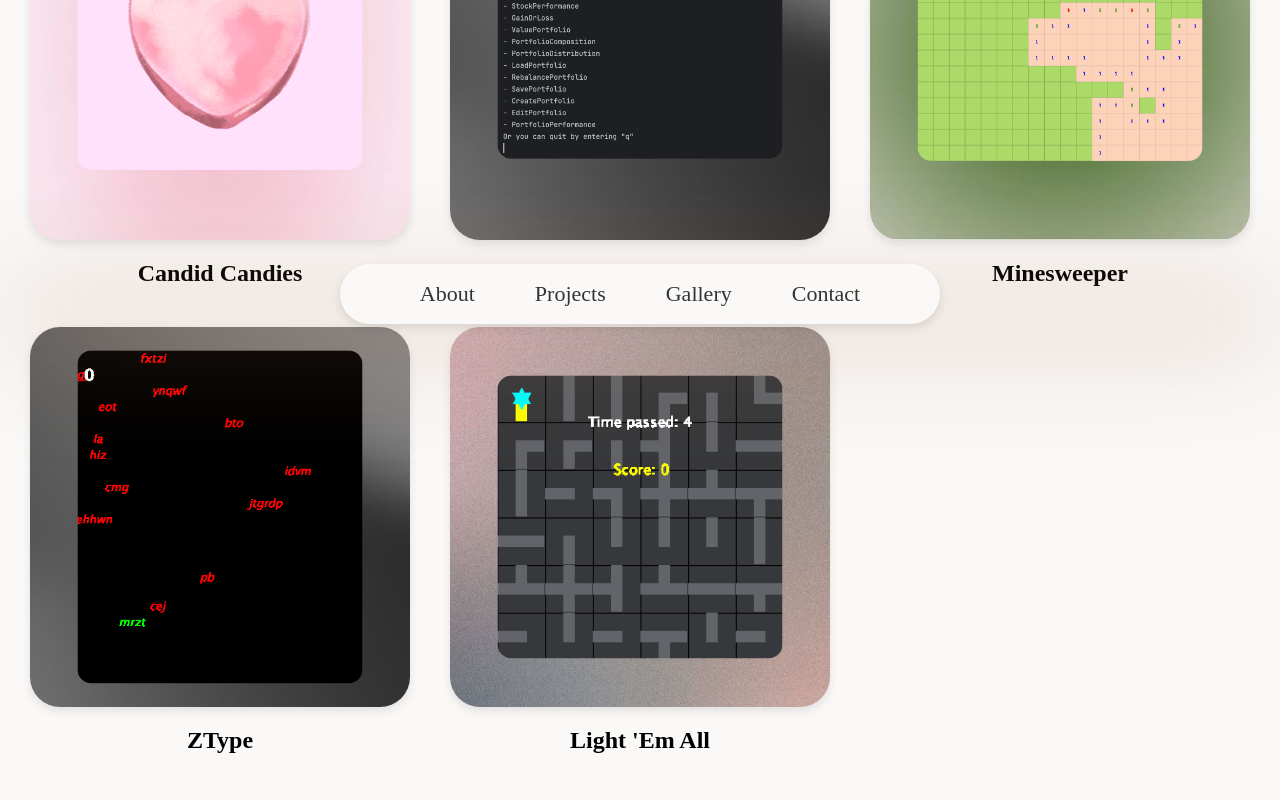
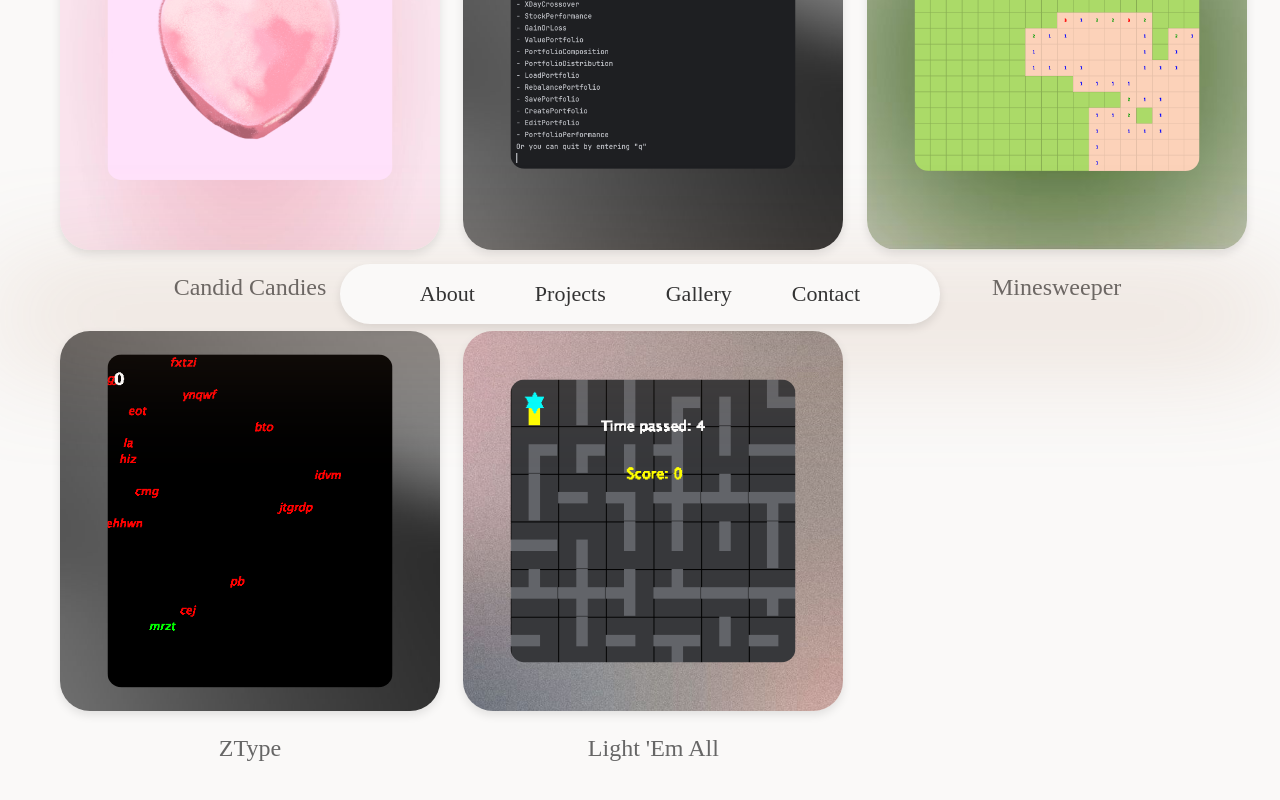
Before and after one commit to priya-singh-14/portfolio, a React (Create React App) app in the folder my-website/: page /projects in a window 1280 px wide. Shown: the part 476-1276 px from the top of the page. Built offline with nearby package versions, Linux system fonts and the light colour scheme.

Commit message:
minor css changes to projects

```diff
--- a/my-website/src/projects.css
+++ b/my-website/src/projects.css
@@ -9,15 +9,8 @@
     margin-left: 80px;
   }
 
-  .all-projects h1 {
-    color: #666;
-    font-style: normal;
-    font-size: 3.5rem;
-    margin-bottom: 10px;
-  }
-
   .all-projects .large p {
-    color: #666;
+    color: #454545;
     font-style: normal;
     font-size: 3.5rem;
     margin-bottom: 10px;
@@ -32,10 +25,11 @@
 
 .projects-grid {
   display: grid;
+  margin-left: 30px;
   grid-template-columns: repeat(3, 1fr);
   gap: 20px;
-  justify-items: center;
-  padding: 20px;
+  justify-items: left;
+  padding: 30px;
 }
 
 .project-item {
@@ -46,6 +40,7 @@
   position: relative;
   width: 380px;
   height: 380px;
+  perspective: 100px;
 }
 
 .image-container:hover {
@@ -53,6 +48,7 @@
   transition: box-shadow 0.3s ease, transform 0.3s ease;
   border-radius: 30px;
   box-shadow: 4px 10px 40px rgba(97, 154, 255, 0.3);
+  cursor: pointer;
 }
 
 .static-img {
@@ -61,6 +57,7 @@
   border-radius: 30px;
   object-fit: cover;
   box-shadow: 0 4px 10px rgba(0, 0, 0, 0.1);
+  perspective: 100px;
 }
 
 .project-img {
--- a/my-website/src/projects.jsx
+++ b/my-website/src/projects.jsx
@@ -26,35 +26,36 @@ function Projects() {
       <img src={h1} alt="Project 1" class="project-img"/>
       <img src={p} alt="Static Image" class="static-img" />
       </div>
-      <h2>Candid Candies</h2>
+      <p>Candid Candies</p>
     </div>
+
     <div className="project-item">
     <div class="image-container">
       <img src={sv} alt="Project 3" class="project-img"/>
       <img src={g} alt="Static Image" class="static-img" />
     </div>
-    <h2>StockView</h2>
+    <p>StockView</p>
     </div>
     <div className="project-item">
    <div class="image-container">
       <img src={ms1} alt="Project 2" class="project-img"/>
       <img src={gre} alt="Static Image" class="static-img" />
     </div>
-    <h2>Minesweeper</h2>
+    <p>Minesweeper</p>
     </div>
     <div className="project-item">
    <div class="image-container">
       <img src={z3} alt="Project 2" class="project-img"/>
       <img src={g} alt="Static Image" class="static-img" />
     </div>
-    <h2>ZType</h2>
+    <p>ZType</p>
     </div>
     <div className="project-item">
    <div class="image-container">
       <img src={l1} alt="Project 2" class="project-img"/>
       <img src={lg} alt="Static Image" class="static-img" />
     </div>
-    <h2>Light 'Em All</h2>
+    <p>Light 'Em All</p>
     </div>
     </div>
     </div>
```
